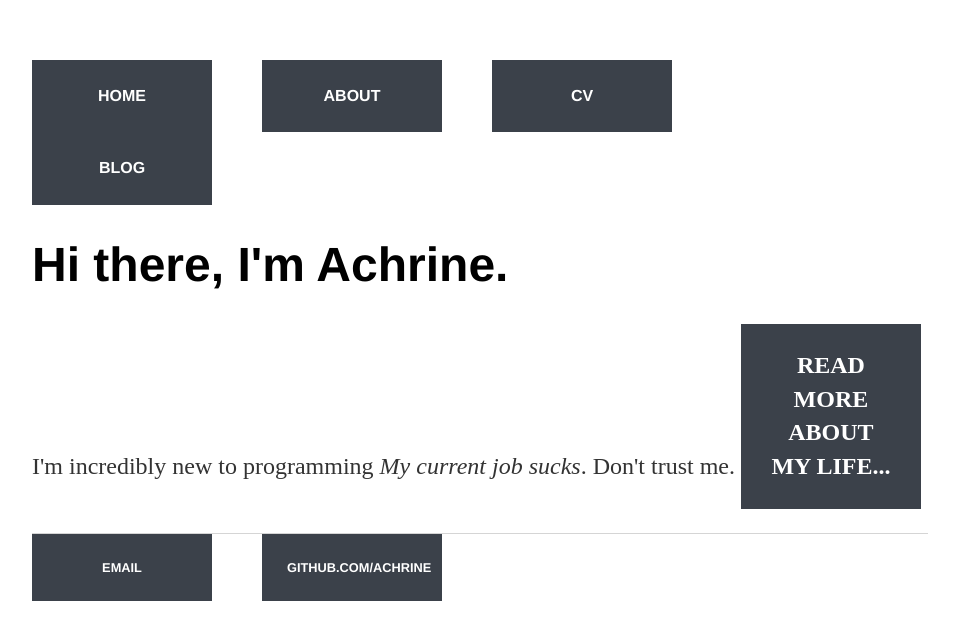
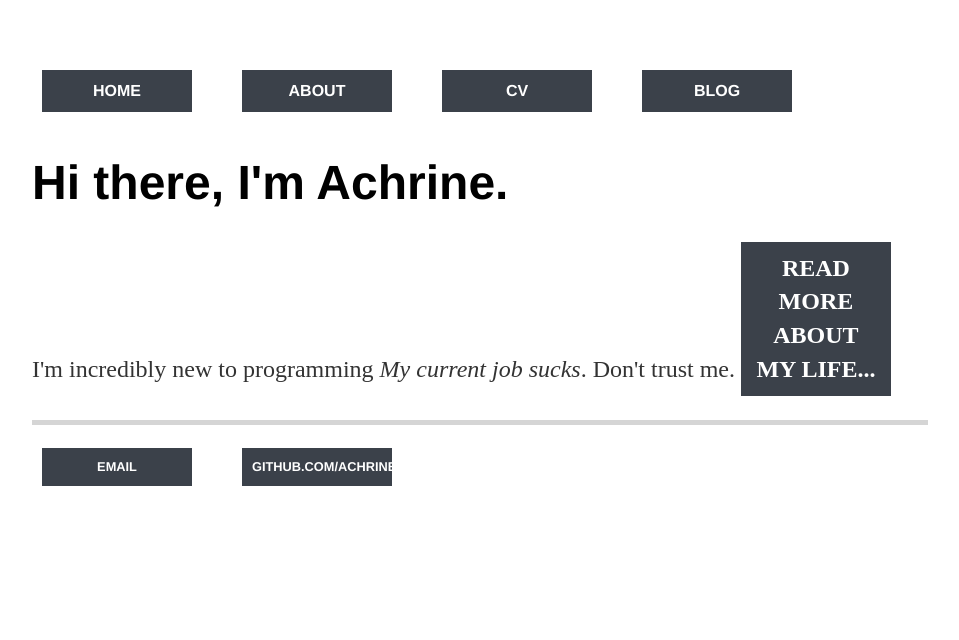
Before and after one commit to Achrine/achrine.github.io, a Jekyll site: the page built from index.html, in a window 1280 px wide. Shown: the top 640 px of the page, without its empty margins (160-1119 px from the left). Built offline with Jekyll 4.4.1, drawn with Linux system fonts in a browser that asks for light colours.

Commit message:
Update main.css

```diff
--- a/css/main.css
+++ b/css/main.css
@@ -14,10 +14,10 @@ h4 { font-size: 1.9em; }
 nav ul, footer ul {
 	font-size: 1em;
 	font-family: 'Helvetica', 'Arial', 'Sans-Serif';
-	padding: 0px;
+	padding: 10px;
 	list-style: none;
 	font-weight: bold;
-	margin: 0;
+	margin: 5;
 	overflow: hidden;
 }
 nav ul li, footer ul li {
@@ -33,7 +33,7 @@ a:link, a:visited {
     color: #FFFFFF;
     background-color: #3b414a;
     text-align: center;
-    padding: 25px;
+    padding: 10px;
     text-decoration: none;
     text-transform: uppercase;
 }
@@ -41,10 +41,10 @@ a:link, a:visited {
 a:hover, a:active {
 	background-color: #213446;
 }
-footer { border-top: 1px solid #d5d5d5; font-size: .8em; }
+footer { border-top: 5px solid #d5d5d5; font-size: .8em; }
 
 /* Blog */
-ul.posts { margin: 20px auto 40px; font-size: 1.5em; }
+ul.posts { margin: 10px auto 40px; font-size: 1.5em; }
 ul.posts li { list-style: none; }
 
 /* CV */
```
